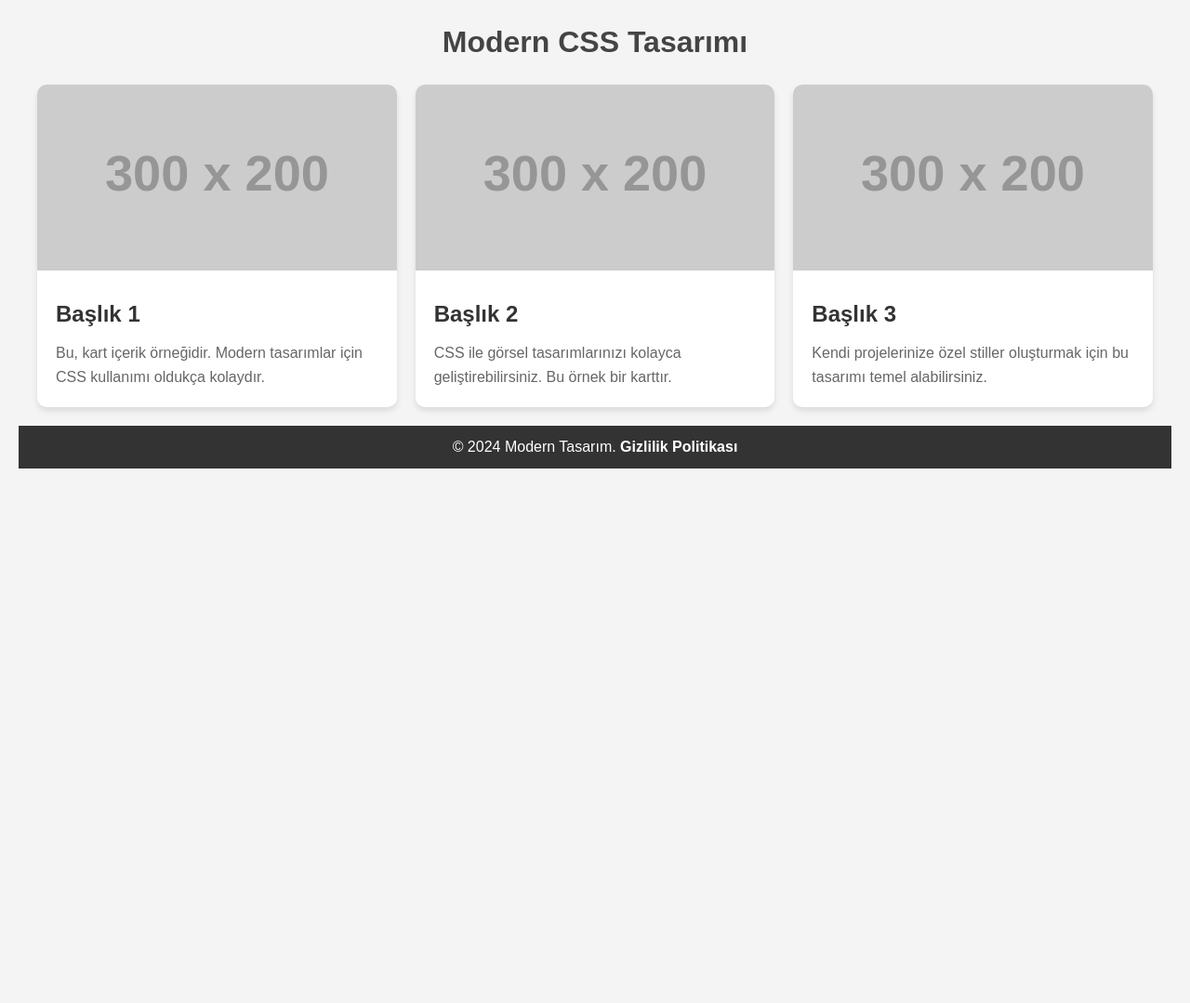
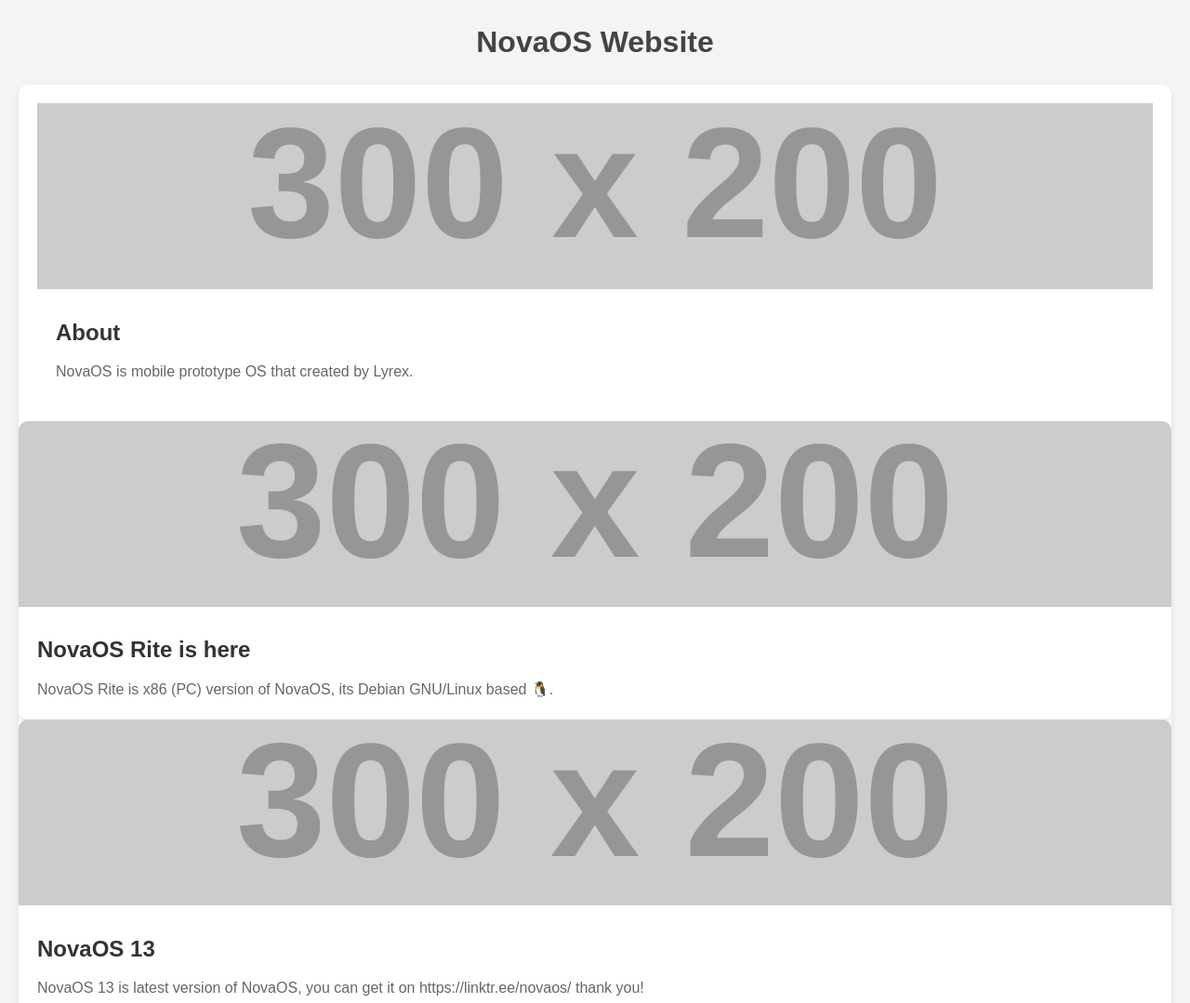
Before and after one commit to NovaOSholder/dashboard, a plain HTML site: page index.html in a window 1280 px wide. Shown: the top 1079 px of the page at 93% size. Before the commit the page ends 800 px from the top, so only its background shows below. Drawn offline with Linux system fonts and the light colour scheme; placeholder pictures from the web are drawn by us.

Commit message:
Update index.html

```diff
--- a/index.html
+++ b/index.html
@@ -3,7 +3,7 @@
 <head>
     <meta charset="UTF-8">
     <meta name="viewport" content="width=device-width, initial-scale=1.0">
-    <title>Modern Tasarım</title>
+    <title>NovaOS</title>
     <style>
         /* Genel Stiller */
         * {
@@ -91,16 +91,15 @@
     </style>
 </head>
 <body>
+    <h1>NovaOS Website</h1>
 
-    <h1>Modern CSS Tasarımı</h1>
-
-    <div class="container">
+    <div class="card">
         <!-- Kart 1 -->
-        <div class="card">
+        <div class="card-content">
             <img src="https://via.placeholder.com/300x200" alt="Manzara">
             <div class="card-content">
-                <h2>Başlık 1</h2>
-                <p>Bu, kart içerik örneğidir. Modern tasarımlar için CSS kullanımı oldukça kolaydır.</p>
+                <h2>About</h2>
+                <p>NovaOS is mobile prototype OS that created by Lyrex.</p>
             </div>
         </div>
 
@@ -108,8 +107,8 @@
         <div class="card">
             <img src="https://via.placeholder.com/300x200" alt="Manzara">
             <div class="card-content">
-                <h2>Başlık 2</h2>
-                <p>CSS ile görsel tasarımlarınızı kolayca geliştirebilirsiniz. Bu örnek bir karttır.</p>
+                <h2>NovaOS Rite is here</h2>
+                <p>NovaOS Rite is x86 (PC) version of NovaOS, its Debian GNU/Linux based 🐧.</p>
             </div>
         </div>
 
@@ -117,14 +116,14 @@
         <div class="card">
             <img src="https://via.placeholder.com/300x200" alt="Manzara">
             <div class="card-content">
-                <h2>Başlık 3</h2>
-                <p>Kendi projelerinize özel stiller oluşturmak için bu tasarımı temel alabilirsiniz.</p>
+                <h2>NovaOS 13</h2>
+                <p>NovaOS 13 is latest version of NovaOS, you can get it on https://linktr.ee/novaos/ thank you!</p>
             </div>
         </div>
     </div>
 
     <footer>
-        <p>© 2024 Modern Tasarım. <a href="#">Gizlilik Politikası</a></p>
+        <p>© 2024 NovaOS Team. <a href="#">Privacy policy.</a></p>
     </footer>
 
 </body>
```
